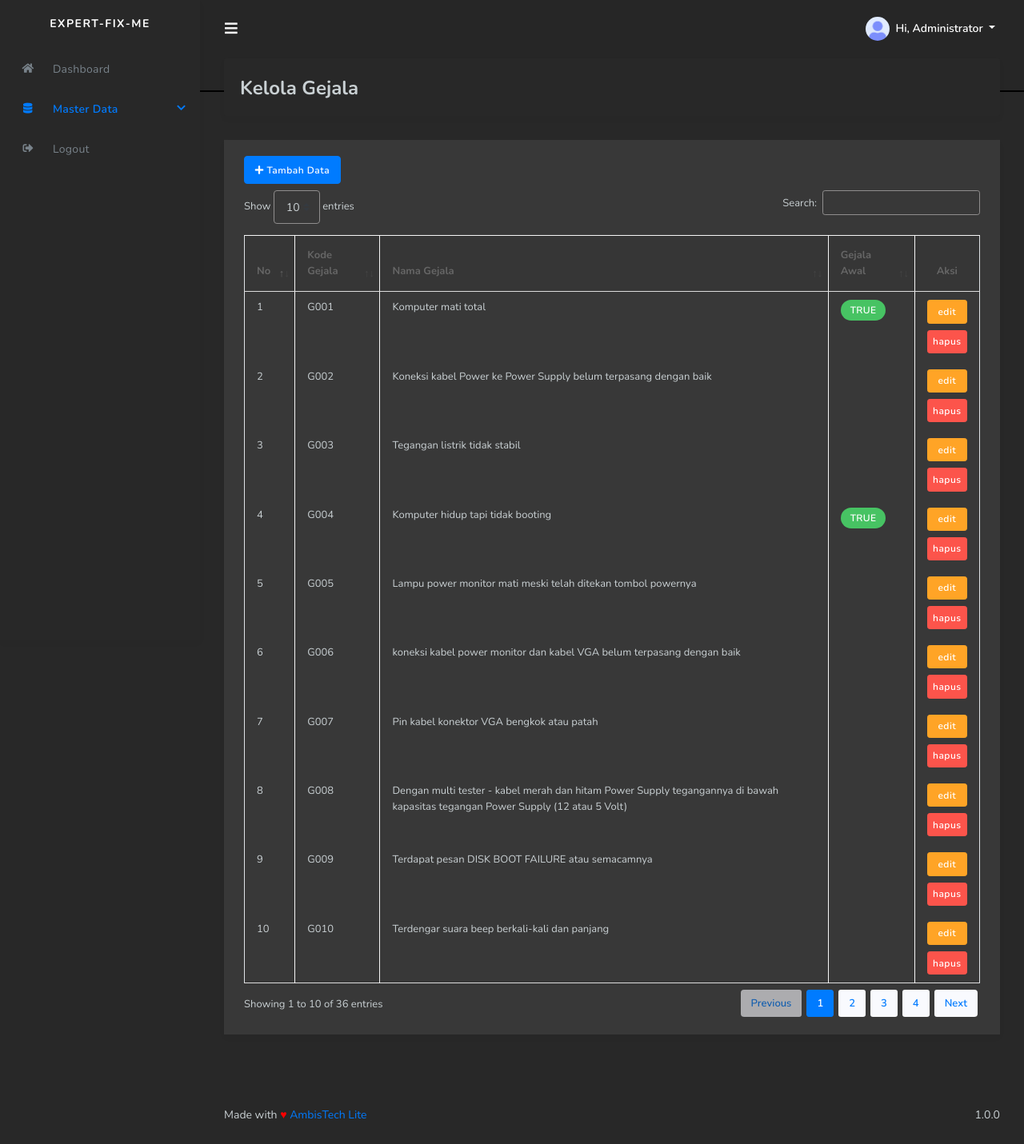
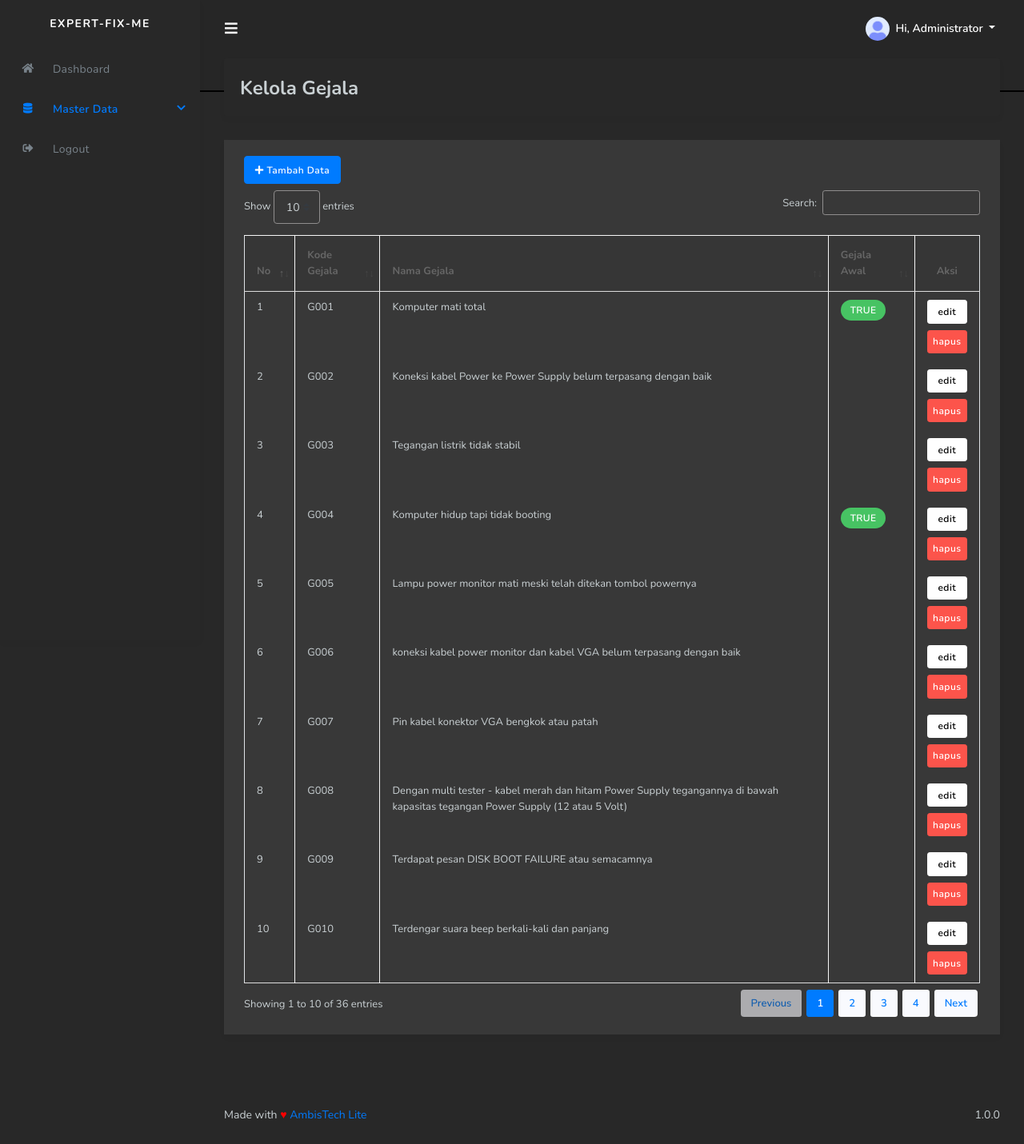
Before and after one commit to krisnamic/Expert-Fix-Me, a CodeIgniter app: page /database/gejala in a window 1280 px wide. Shown: the whole page at 80% size. Run offline with CodeIgniter, Linux system fonts and the light colour scheme; a user stored in the database is signed in; data comes from the database, SQL or seed files in the repository; some libraries are stand-ins or nearby versions.

Commit message:
fix edit

```diff
--- a/assets/css/style.css
+++ b/assets/css/style.css
@@ -1811,9 +1811,9 @@ h6 .badge {
 .btn-warning,
 .btn-warning.disabled {
 	/* box-shadow: 0 2px 6px #ffc473; */
-	background-color: #ffa426;
-	border-color: #ffa426;
-	color: #fff;
+	background-color: white;
+	border-color: white;
+	color: black;
 }
 .btn-warning:hover,
 .btn-warning:focus,
@@ -1821,8 +1821,8 @@ h6 .badge {
 .btn-warning.disabled:hover,
 .btn-warning.disabled:focus,
 .btn-warning.disabled:active {
-	background-color: #ff990d !important;
-	color: #fff !important;
+	background-color: rgb(189, 189, 189) !important;
+	color: black !important;
 }
 
 .btn-outline-warning:hover,
@@ -1831,8 +1831,8 @@ h6 .badge {
 .btn-outline-warning.disabled:hover,
 .btn-outline-warning.disabled:focus,
 .btn-outline-warning.disabled:active {
-	background-color: #ffa426 !important;
-	color: #fff !important;
+	background-color: white !important;
+	color: black !important;
 }
 
 .btn-info,
```
